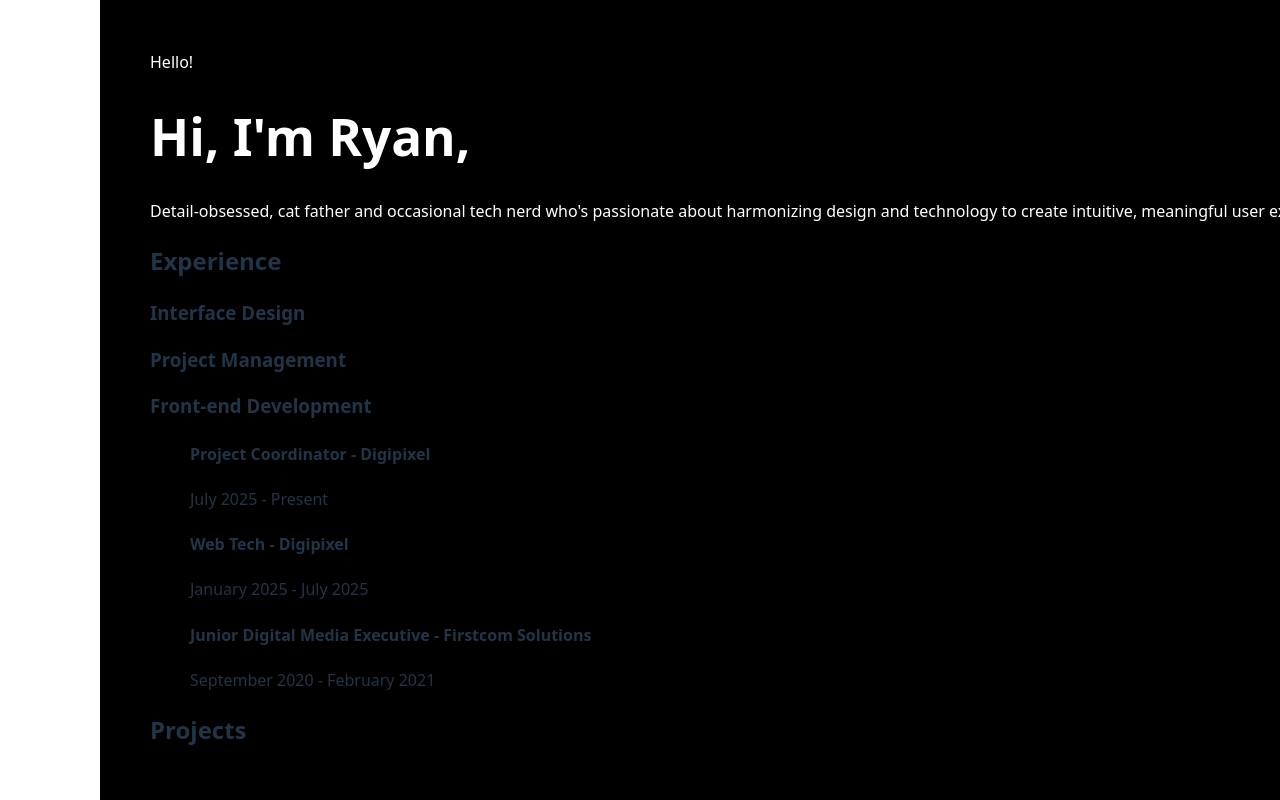
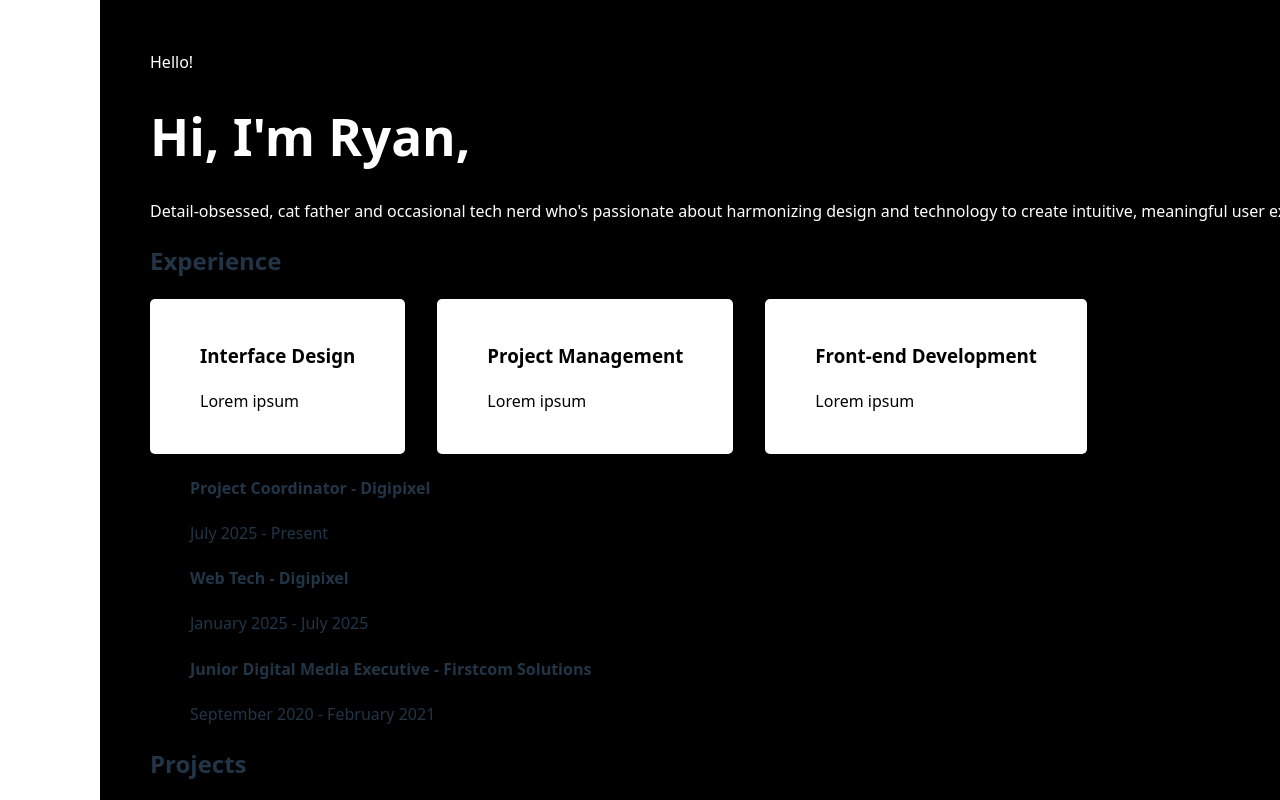
Before and after one commit to gipsoong/gipsoong.com, a React (Vite) app in the folder source/: page / in a window 1280 px wide. Shown: the top 800 px of the page. Built offline with nearby package versions, Linux system fonts and the light colour scheme.

Commit message:
Add dummy text to experience cards. Add gap to tech stack div.

```diff
--- a/source/components/Intro.jsx
+++ b/source/components/Intro.jsx
@@ -15,12 +15,15 @@ export default function Intro() {
                     <div className='tech-stack'>
                         <div>
                             <h3>Interface Design</h3>
+                            <p>Lorem ipsum</p>
                         </div>
                         <div>
                             <h3>Project Management</h3>
+                            <p>Lorem ipsum</p>
                         </div>
                         <div>
                             <h3>Front-end Development</h3>
+                            <p>Lorem ipsum</p>
                         </div>
 
                     </div>
--- a/source/src/App.css
+++ b/source/src/App.css
@@ -101,3 +101,15 @@ a {
 .intro {
     color: white;
 }
+
+.tech-stack {
+    display: flex;
+    gap: 2em;
+}
+
+.tech-stack div {
+    padding: 25px 50px;
+    background-color: white;
+    border-radius: 5px;
+    color: black;
+}
```
